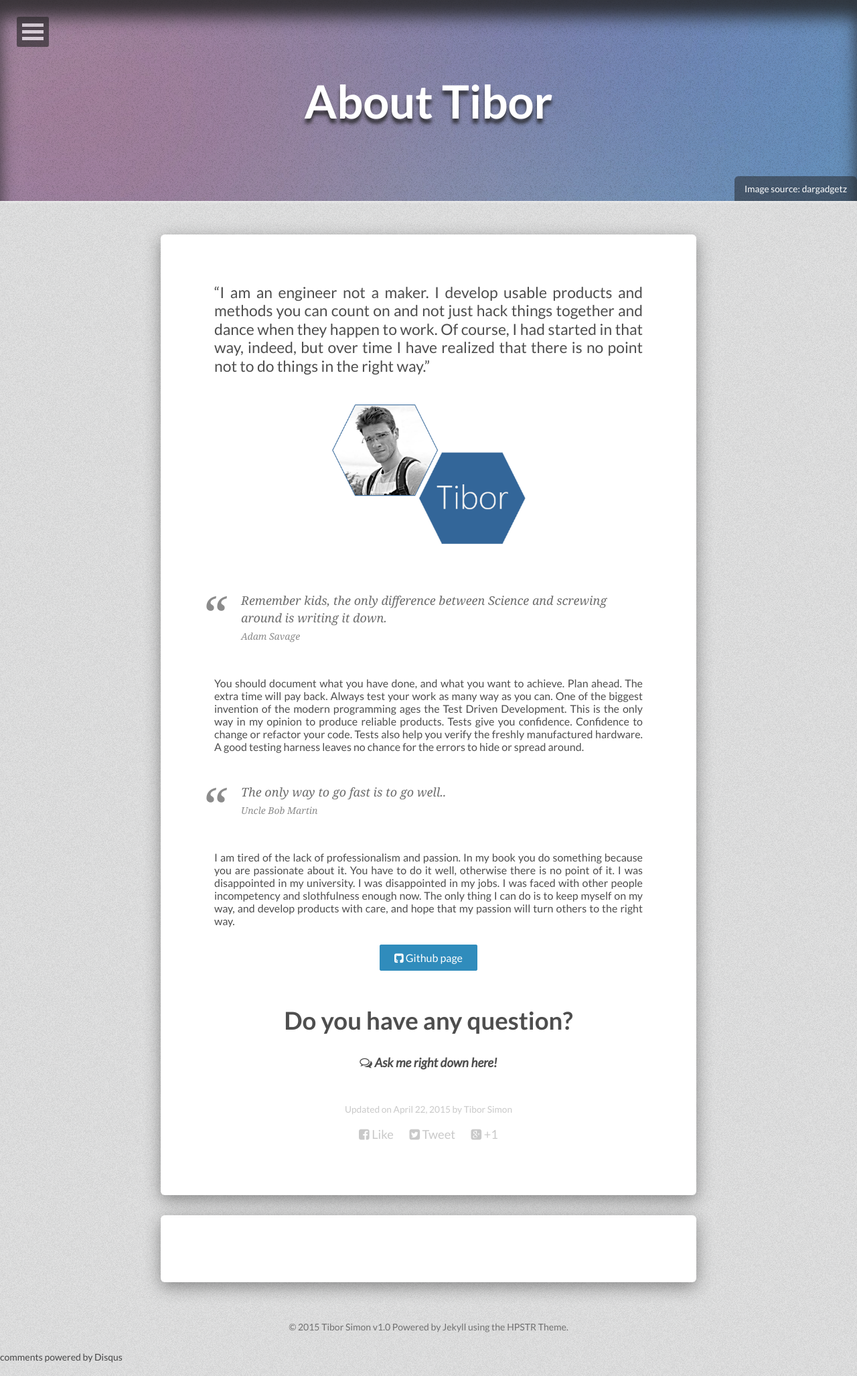
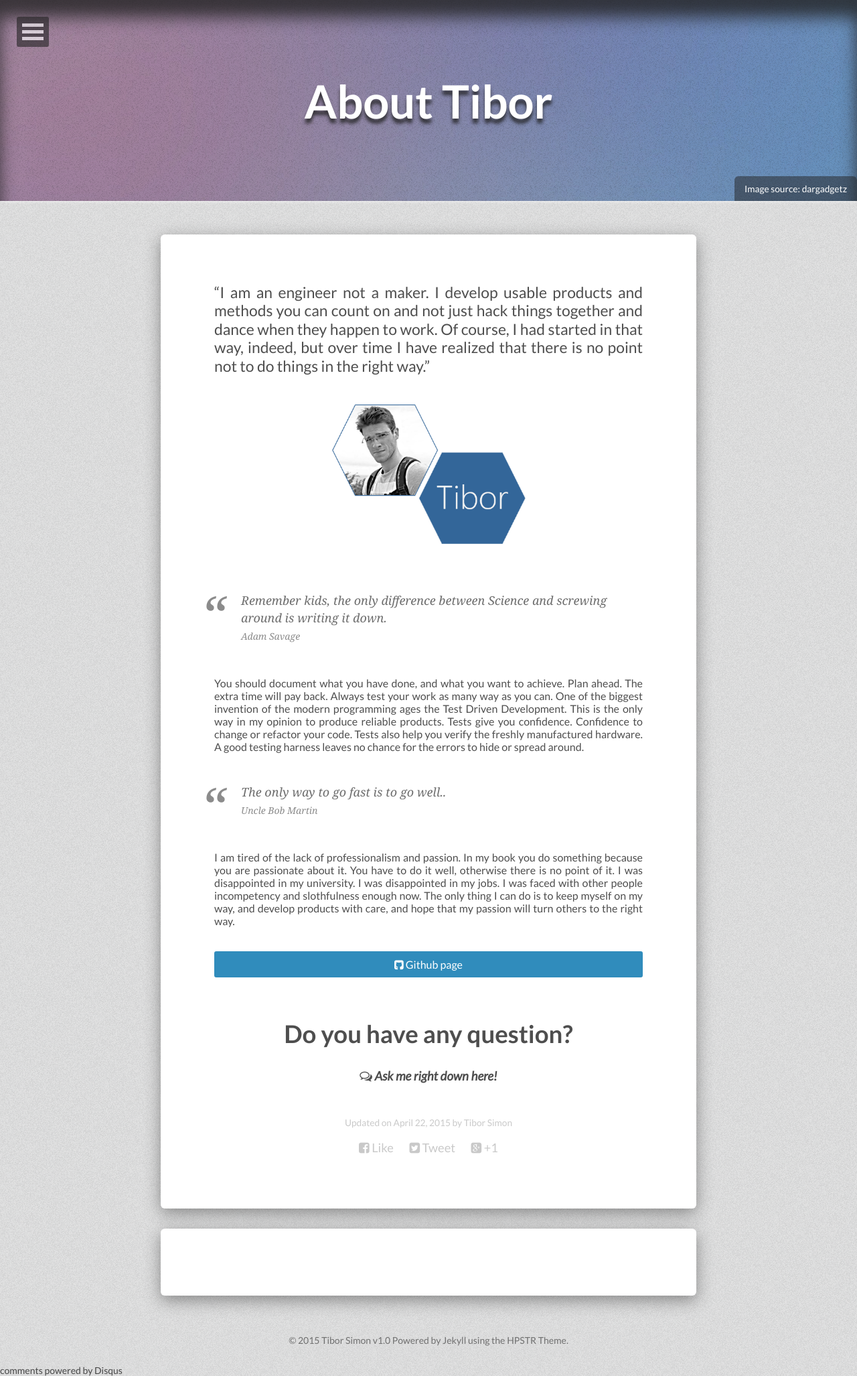
Before and after one commit to tiborsimon/tiborsimon.github.io, a Jekyll site: the page built from about/index.md, in a window 1280 px wide. Shown: the whole page at 67% size. Built offline with Jekyll 4.4.1, drawn with Linux system fonts in a browser that asks for light colours; nearby versions of some CDN libraries; comment, search, counter and statistics services are not loaded.

Commit message:
Article update

```diff
--- a/about/index.md
+++ b/about/index.md
@@ -31,7 +31,7 @@
 
 <div class="centered">
 <div markdown="0">
-<a href="https://github.com/tiborsimon" class="btn btn-info"><i class="fa fa-github-square"></i>   Github page</a></div>
+<a href="https://github.com/tiborsimon" class="centered btn btn-info"><i class="fa fa-github-square"></i>   Github page</a></div>
 </div>
 
 <div style="text-align: center">
```
